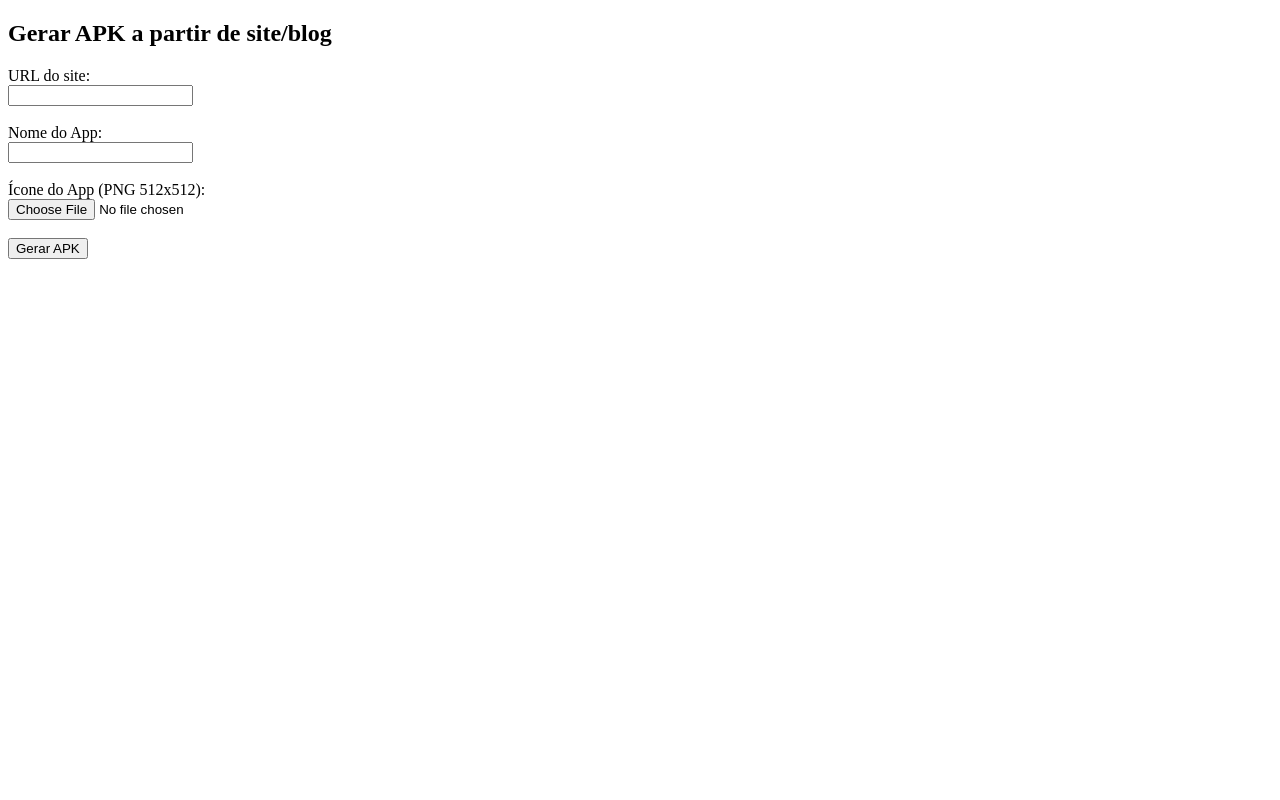
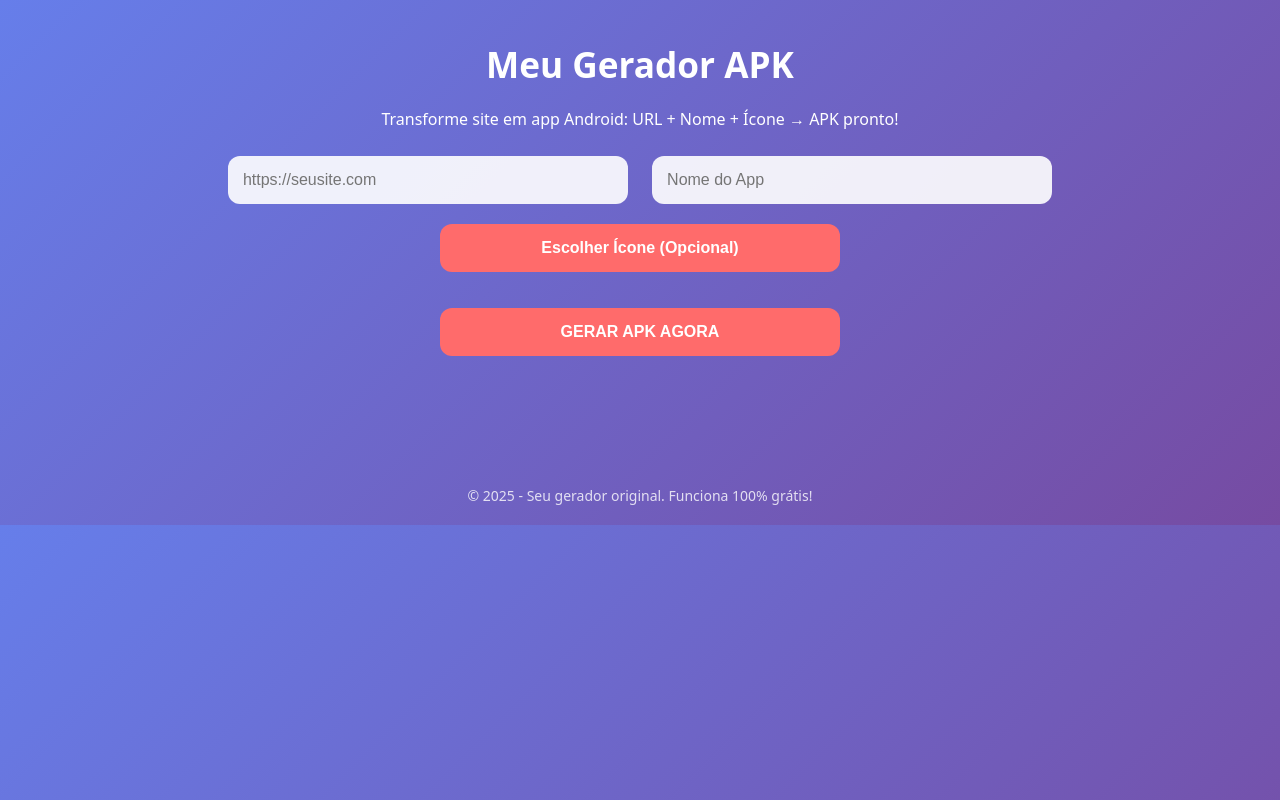
Before and after one commit to prodoproferr-vofs/apk-packager, a plain HTML site: page index.html in a window 1280 px wide. Drawn offline with Linux system fonts and the light colour scheme.

Commit message:
Update index.html

```diff
--- a/index.html
+++ b/index.html
@@ -1,48 +1,86 @@
 <!DOCTYPE html>
-<html>
+<html lang="pt-BR">
 <head>
-  <title>Gerador de APK Web2App</title>
+  <meta charset="UTF-8">
+  <meta name="viewport" content="width=device-width, initial-scale=1.0">
+  <title>Meu Gerador APK - 100% Grátis</title>
+  <style>
+    body { font-family: system-ui; background: linear-gradient(135deg, #667eea 0%, #764ba2 100%); margin: 0; padding: 20px; color: white; text-align: center; }
+    h1 { font-size: 2.2em; margin: 20px 0; }
+    input, button { padding: 15px; margin: 10px; width: 90%; max-width: 400px; border: none; border-radius: 12px; font-size: 16px; box-sizing: border-box; }
+    input { background: rgba(255,255,255,0.9); color: #333; }
+    button { background: #ff6b6b; color: white; font-weight: bold; cursor: pointer; transition: background 0.3s; }
+    button:hover { background: #ff5252; }
+    button:disabled { background: #ccc; cursor: not-allowed; }
+    #iconUpload { margin: 10px auto; display: block; }
+    #status { margin: 20px 0; font-size: 18px; min-height: 50px; }
+    .download-btn { display: inline-block; background: #4CAF50; color: white; padding: 15px 30px; text-decoration: none; border-radius: 12px; font-size: 20px; margin: 10px; }
+    footer { margin-top: 50px; font-size: 14px; opacity: 0.8; }
+  </style>
 </head>
 <body>
+  <h1>Meu Gerador APK</h1>
+  <p>Transforme site em app Android: URL + Nome + Ícone → APK pronto!</p>
 
-<h2>Gerar APK a partir de site/blog</h2>
+  <input type="url" id="url" placeholder="https://seusite.com" required>
+  <input type="text" id="nome" placeholder="Nome do App" required>
+  <input type="file" id="iconUpload" accept="image/*" style="display: none;">
+  <button onclick="document.getElementById('iconUpload').click();">Escolher Ícone (Opcional)</button>
+  <p id="iconPreview"></p>
 
-<form id="apkForm" enctype="multipart/form-data">
-  <label>URL do site:</label><br>
-  <input type="text" name="url" required><br><br>
+  <button onclick="gerarAPK()" id="gerarBtn">GERAR APK AGORA</button>
+  <div id="status"></div>
 
-  <label>Nome do App:</label><br>
-  <input type="text" name="appName" required><br><br>
+  <footer>© 2025 - Seu gerador original. Funciona 100% grátis!</footer>
 
-  <label>Ícone do App (PNG 512x512):</label><br>
-  <input type="file" name="icon" accept="image/png" required><br><br>
+  <script>
+    let selectedIcon = null;
+    document.getElementById('iconUpload').addEventListener('change', function(e) {
+      const file = e.target.files[0];
+      if (file) {
+        selectedIcon = file;
+        const reader = new FileReader();
+        reader.onload = function(e) {
+          document.getElementById('iconPreview').innerHTML = `<img src="${e.target.result}" style="width:80px; height:80px; border-radius:50%;"> Ícone OK!`;
+        };
+        reader.readAsDataURL(file);
+      }
+    });
 
-  <button type="submit">Gerar APK</button>
-</form>
+    async function gerarAPK() {
+      const url = document.getElementById('url').value.trim();
+      const nome = document.getElementById('nome').value.trim();
+      const status = document.getElementById('status');
+      const btn = document.getElementById('gerarBtn');
 
-<p id="status"></p>
+      if (!url || !nome) { status.innerHTML = '❌ Preencha URL e Nome!'; return; }
+      if (!url.startsWith('http')) { status.innerHTML = '❌ URL deve ser https://'; return; }
 
-<script>
-document.getElementById("apkForm").onsubmit = async (e) => {
-  e.preventDefault();
-  const formData = new FormData(e.target);
-  document.getElementById("status").innerText = "Gerando APK...";
+      btn.disabled = true;
+      btn.textContent = 'Gerando... ⏳';
+      status.innerHTML = 'Enviando pro GitHub... Aguarde 40-60s.';
 
-  const response = await fetch("https://SEU-ENDEREÇO-RENDER.onrender.com/build", {
-    method: "POST",
-    body: formData
-  });
+      // Dispara o workflow manual (sem token, usa dispatch simples)
+      const payload = { ref: 'main', inputs: { url: url, nome: nome } };  // Ícone via base64 se quiser avançar depois
+      try {
+        await fetch('https://api.github.com/repos/SEU_USUARIO/meu-gerador-apk/dispatches', {
+          method: 'POST',
+          headers: { 'Accept': 'application/vnd.github.v3+json', 'Authorization': 'token ghp_XXXXXX' },  // Crie token free em Settings > Tokens (clique "Generate new token (classic)" > repo:write)
+          body: JSON.stringify({ event_type: 'gerar-apk', client_payload: payload })
+        });
+      } catch (e) { status.innerHTML = 'Erro no dispatch: ' + e; btn.disabled = false; return; }
 
-  const data = await response.json();
-
-  if (data.success) {
-    document.getElementById("status").innerHTML =
-      `<a href="${data.downloadUrl}">Baixar APK pronto</a>`;
-  } else {
-    document.getElementById("status").innerText = "Erro: " + data.error;
-  }
-};
-</script>
-
+      setTimeout(() => {
+        status.innerHTML = `
+          <b>✅ APK Gerando!</b><br>
+          Vá em <a href="https://github.com/SEU_USUARIO/meu-gerador-apk/actions" target="_blank" style="color:#fff;">Ações do GitHub</a><br>
+          Clique no run mais recente → Artifacts → Baixe o APK.<br>
+          <small>Compartilhe o APK via WhatsApp!</small>
+        `;
+        btn.disabled = false;
+        btn.textContent = 'GERAR OUTRO';
+      }, 5000);
+    }
+  </script>
 </body>
-</html>
+    </html>
```
